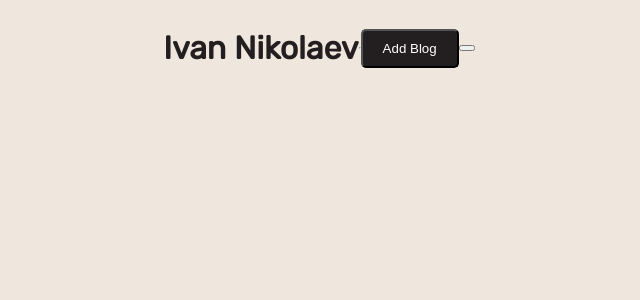
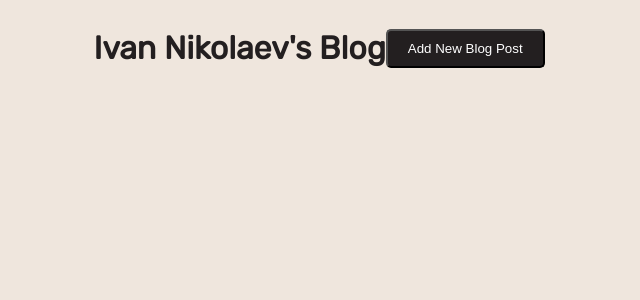
Before and after one commit to ivanniko1aev/BlogFast, a FastAPI app: page /blog/ in a window 1280 px wide. Shown: the top 300 px of the page, without its empty margins (321-961 px from the left). Run offline with FastAPI, Linux system fonts and the light colour scheme.

Commit message:
Updated index.html

```diff
--- a/templates/blog/index.html
+++ b/templates/blog/index.html
@@ -1,17 +1,24 @@
 {% extends "base.html" %}
 
 {% block content %}
-<div class="sect center">
-<h1> Ivan Nikolaev </h1>
+<div class="header">
+    <h1> Ivan Nikolaev's Blog </h1>
 </div>
 
-<div class="sect gap col center">
-    <hr>
-    <a href="{{url_for('blog_edit') }}">
-        <button class="btn"> Add Blog <button>
-        </a>
-</hr>
+<div class="main-content">
+    {% for post in blog_posts %}
+    <div class="blog-post">
+        <h2>{{ post.title }}</h2>
+        <p>Posted on {{ post.date }} by {{ post.author }}</p>
+        <p>{{ post.content }}</p>
+    </div>
+    {% endfor %}
+</div>
 
+<div class="add-blog-button">
+    <a href="{{ url_for('blog_edit') }}">
+        <button class="btn">Add New Blog Post</button>
+    </a>
 </div>
 
 {% endblock %}
```
